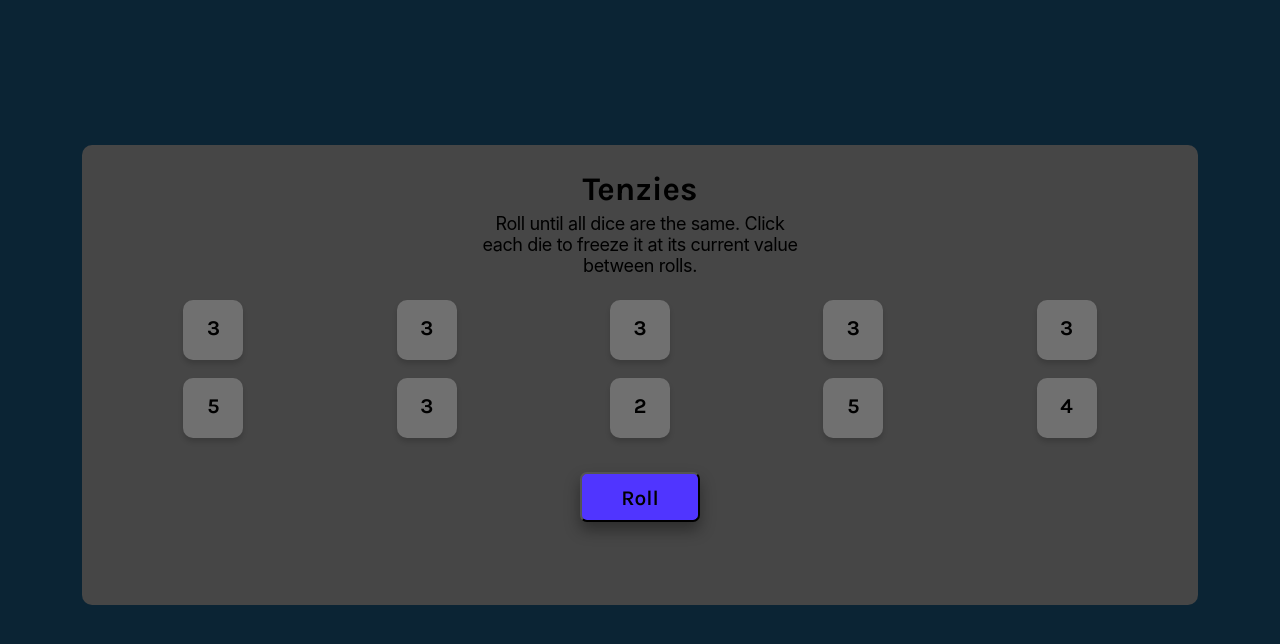
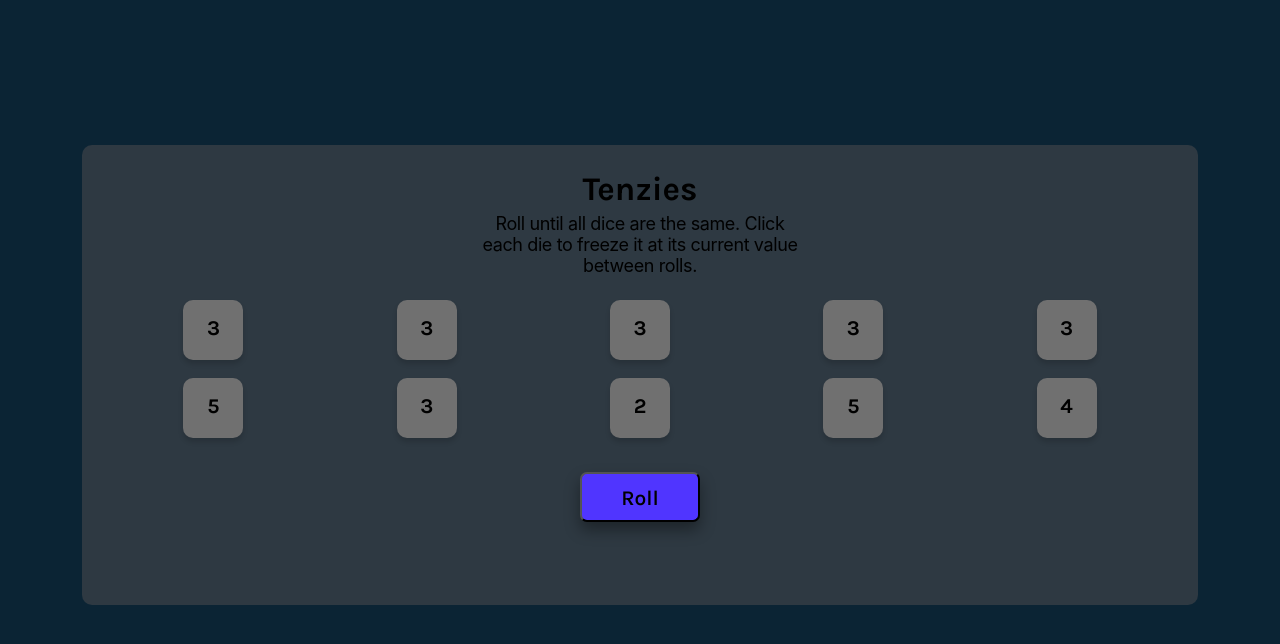
Before and after one commit to Mark-Muchiri/tenzies, a Next.js app: page / in a window 1280 px wide. Shown: the top 644 px of the page. Built offline with nearby package versions, Linux system fonts and the light colour scheme.

Commit message:
Object Challenge & Feature
- Added nanoid to the object being pushed

```diff
--- a/app/page.js
+++ b/app/page.js
@@ -1,4 +1,5 @@
 "use client";
+import { nanoid } from "nanoid";
 import { useState, useEffect } from "react";
 import styles from "./page.module.css";
 import Dice from "./dice.js";
@@ -31,7 +32,11 @@ function Home({ initialValue }) {
 		const newDice = [];
 		for (let i = 0; i < 10; i++) {
 			const randomNumber = Math.ceil(Math.random() * 6);
-			newDice.push({ value: randomNumber, isHeld: false });
+			newDice.push({
+				id: nanoid,
+				value: randomNumber,
+				isHeld: false,
+			});
 		}
 		console.log(newDice);
 		return newDice;
--- a/app/page.module.css
+++ b/app/page.module.css
@@ -11,7 +11,7 @@ main.background {
 
 div.box {
   position: relative;
-  background-color: #464646;
+  background-color: #2e3942;
   min-width: 90%;
   min-height: 460px;
   border-radius: 10px;
--- a/package.json
+++ b/package.json
@@ -11,6 +11,7 @@
   "dependencies": {
     "eslint": "8.50.0",
     "eslint-config-next": "13.5.3",
+    "nanoid": "^5.0.1",
     "next": "13.5.3",
     "react": "18.2.0",
     "react-dom": "18.2.0"
```
Also changed, not shown: 1 other file (tests, documents, lock files or other folders).
